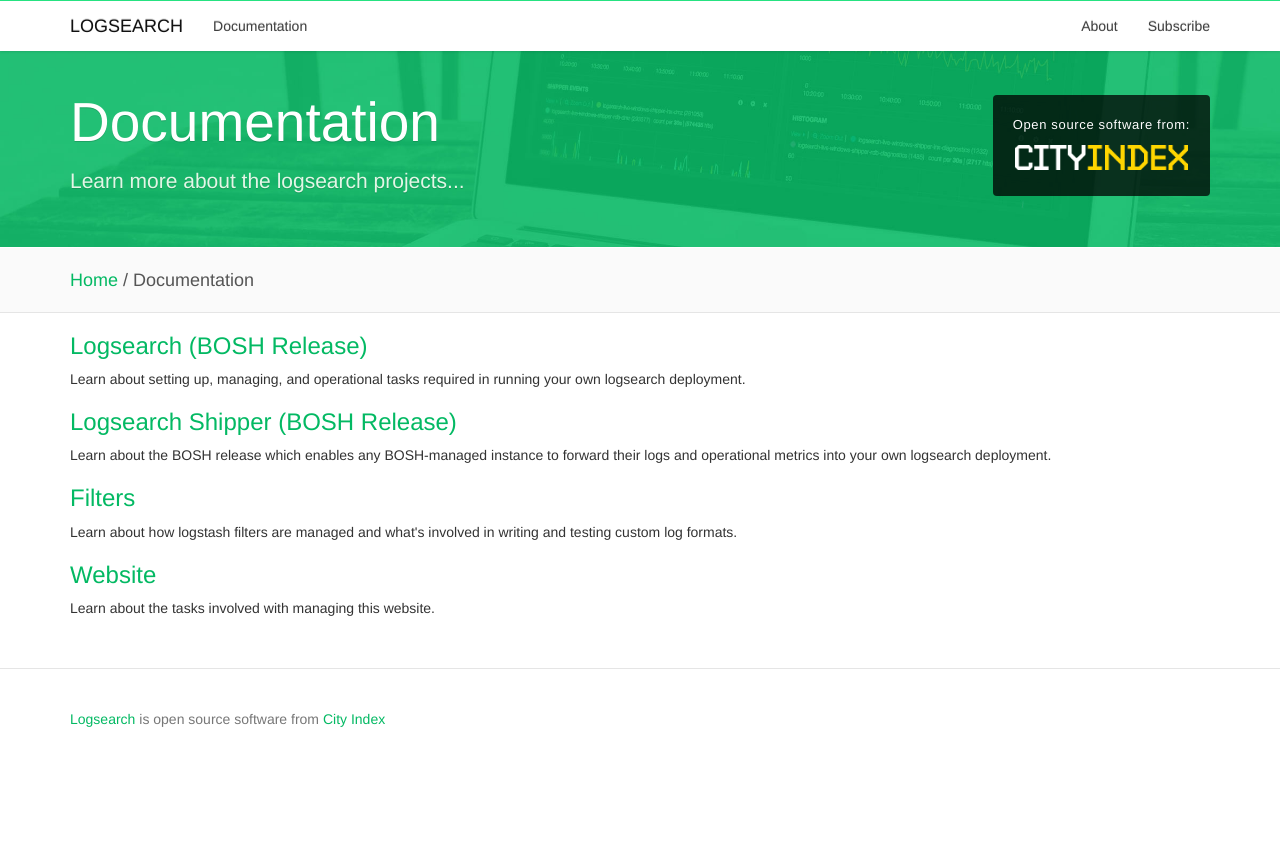
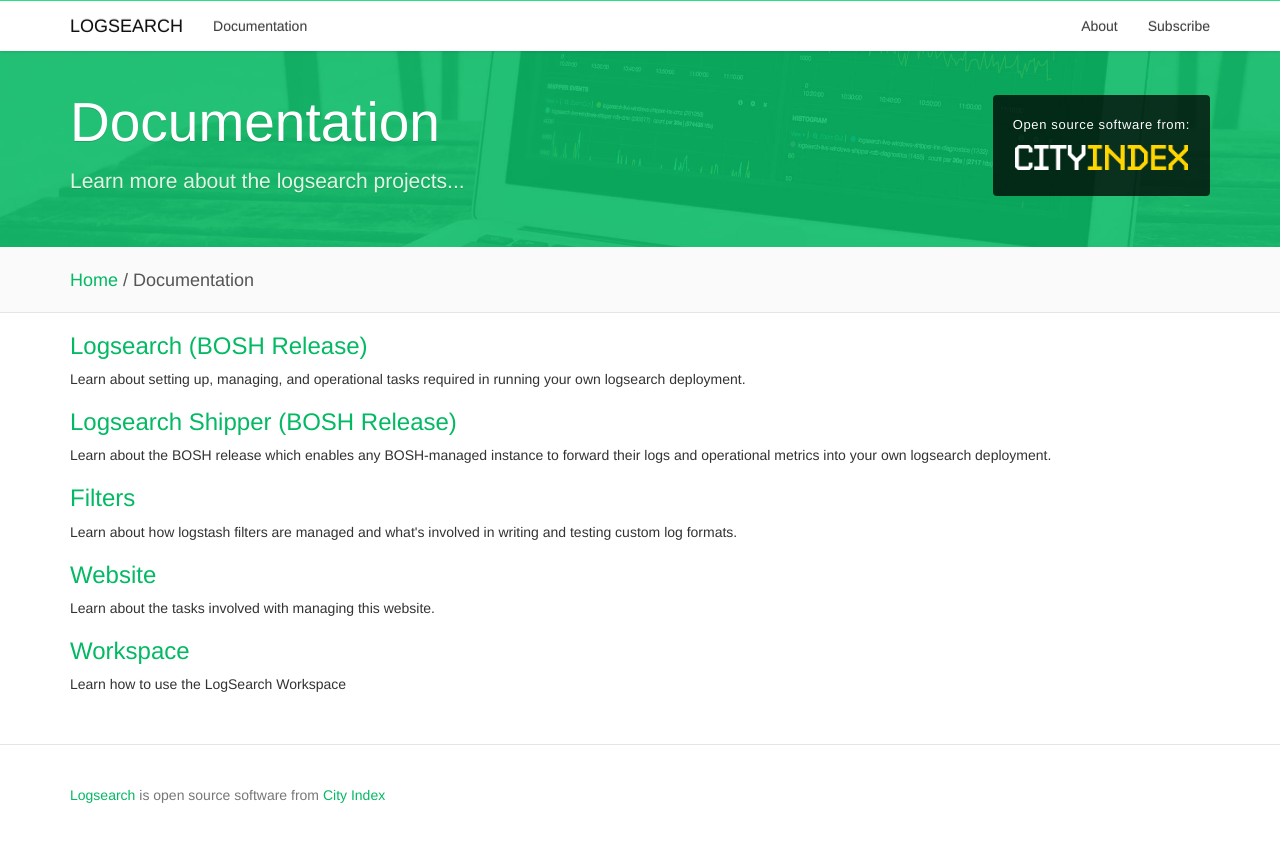
Before and after one commit to logsearch/logsearch-website, a Jekyll site: the page built from docs/index.html, in a window 1280 px wide. Shown: the top 842 px of the page. Built offline with Jekyll 4.4.1, drawn with Linux system fonts in a browser that asks for light colours.

Commit message:
Add link to workspace docs

```diff
--- a/docs/index.html
+++ b/docs/index.html
@@ -23,3 +23,7 @@
 <h3><a href="./website/">Website</a></h3>
 
 Learn about the tasks involved with managing this website.
+
+<h3><a href="./workspace/">Workspace</a></h3>
+
+Learn how to use the LogSearch Workspace
```
